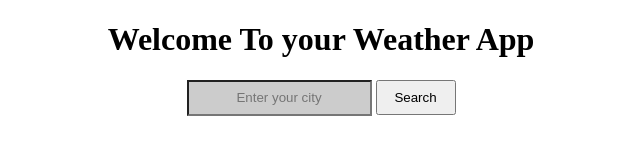
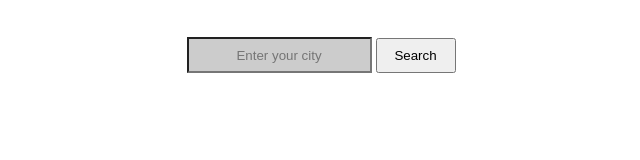
Before and after one commit to YasminFarag/Dom-exercises, a website built with webpack: page projects/webpack-prototype/index.html in a window 1280 px wide. Shown: the whole page, without its empty margins (319-959 px from the left). Built offline with nearby package versions, Linux system fonts and the light colour scheme; files whose address does not match are found by name.

Commit message:
updating page interface

```diff
--- a/projects/webpack-prototype/index.html
+++ b/projects/webpack-prototype/index.html
@@ -10,7 +10,7 @@
 
 <body>
 
-   <h1>Welcome To your Weather App</h1>
+   <h1>Welcome To The Weather App</h1>
 
   <input class="inpt" type="text" placeholder="Enter your city">
   <button id='btn'>Search</button>
@@ -20,8 +20,13 @@
 <div id="container" >
 <img src='' class="img">
 <div id="weatherdescription" ></div>
+
   <div id="tempreature"></div>
+
+
  <div id="humidty"></div>
+
+
  <div id="wind"></div>
 
 </div>
--- a/projects/webpack-prototype/src/banner.css
+++ b/projects/webpack-prototype/src/banner.css
@@ -28,10 +28,10 @@
   background-color: #ccc;
   height: 30px;
     }
-#container{
+/* #container{
   width: 350px;
   height: 200px;
- border: 1px solid transparent;
+ /* border: 1px solid transparent; *
   background-color: #f4f4f4;
   opacity: 0.5;
   margin-left:510px;
@@ -39,10 +39,10 @@
   padding-top:30px;
   font-size: 20px;
   font-style: italic;
- /*  color: white */
+  color: white
 
 
-}
+} */
 
 #btn{
   width: 80px;
@@ -52,6 +52,12 @@
 }
 
 #weatherdescription, #tempreature, #humidty, #wind{
-  padding: 7px;
+ /*  padding: 2px; */
 
 }
+h1{
+  font-size: 15px;
+  font-style: oblique;
+  font-weight: lighter;
+  color: white;
+}
--- a/projects/webpack-prototype/src/index.js
+++ b/projects/webpack-prototype/src/index.js
@@ -14,6 +14,12 @@ button.addEventListener('click', ()=>{
 
 function weatherdemo(serverRequest){
   switch(serverRequest.weather[0].main){
+
+   /*  case 'default':
+    document.body.style.backgroundImage= 'url("./src/water")
+    break; */
+
+
     case 'Clear':
     document.body.style.backgroundImage= 'url("./src/sunny.jpeg")'
     break;
@@ -64,5 +70,5 @@ humidity.innerHTML= 'Humidity: ' +  Math.floor(serverRequest.main.humidity) + '
 
 wind.innerHTML= 'Wind Speed: ' + Math.floor(serverRequest.wind.speed) + ' km/hr'
 
-image.src= 'http://openweathermap.org/img/wn/' + serverRequest.weather[0].icon + ' .png'
+// image.src= 'http://openweathermap.org/img/wn/' + serverRequest.weather[0].icon + ' .png'
 };
```
